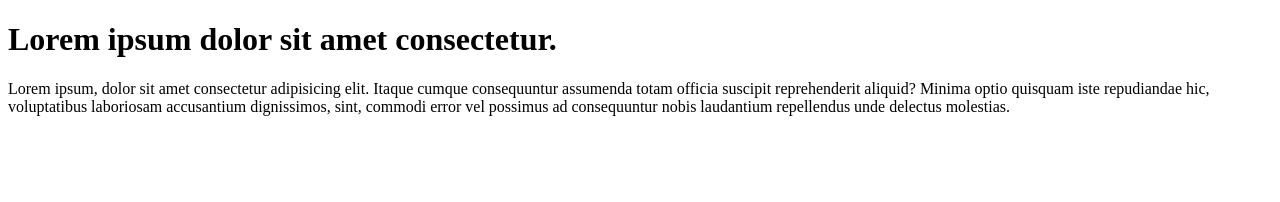
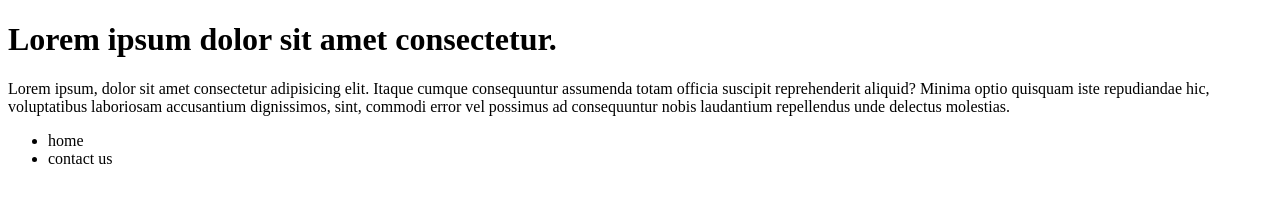
Before and after one commit to Mbatsogoashkim/learn-git, a plain HTML site: page index.html in a window 1280 px wide. Drawn offline with Linux system fonts and the light colour scheme.

Commit message:
add a list

```diff
--- a/index.html
+++ b/index.html
@@ -8,5 +8,9 @@
 <body>
     <h1>Lorem ipsum dolor sit amet consectetur.</h1>
     <p>Lorem ipsum, dolor sit amet consectetur adipisicing elit. Itaque cumque consequuntur assumenda totam officia suscipit reprehenderit aliquid? Minima optio quisquam iste repudiandae hic, voluptatibus laboriosam accusantium dignissimos, sint, commodi error vel possimus ad consequuntur nobis laudantium repellendus unde delectus molestias.</p>
+    <ul>
+        <li>home</li>
+        <li>contact us</li>
+    </ul>
 </body>
 </html>
```
